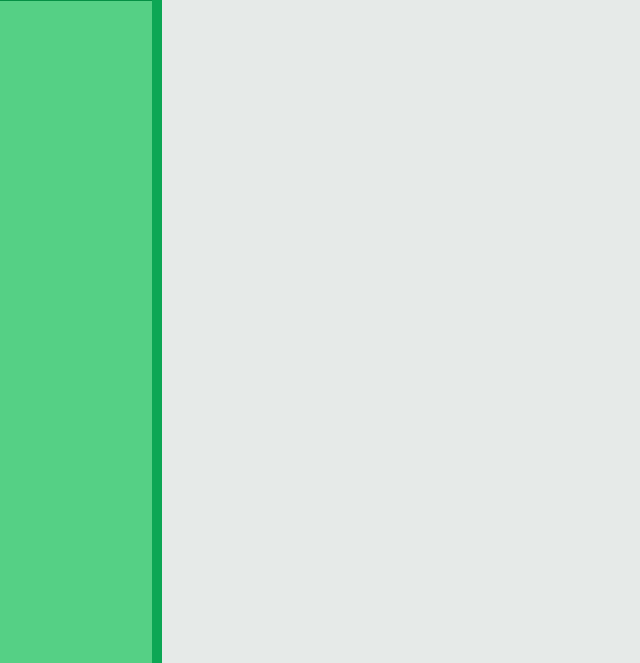
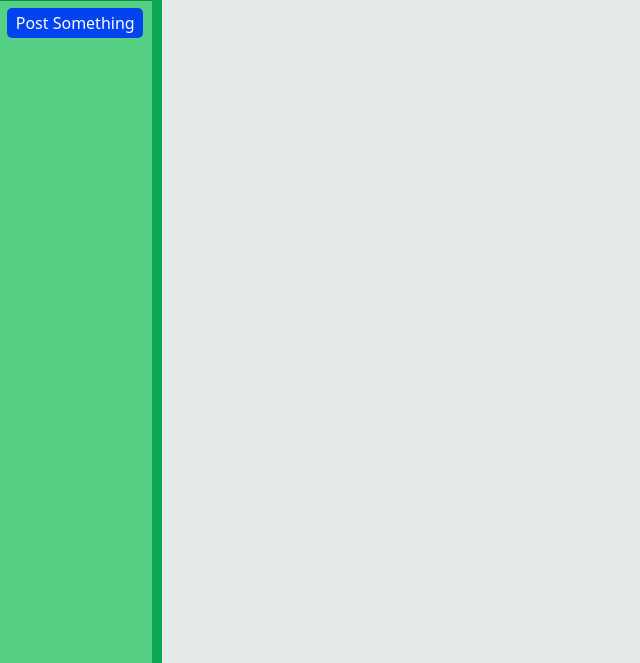
Before and after one commit to Mbiakop1/Kouamedia, a PHP site: a page that uses header.php in a window 1280 px wide. Shown: the part 177-840 px from the top of the page, without its empty margins (0-640 px from the left). Run offline with PHP 8.4, Linux system fonts and the light colour scheme; the visitor is signed in with stand-in values (Sample User, id 1); data that the repository does not hold is empty; some web fonts are replaced.

Commit message:
add post  on users profile

```diff
--- /dev/null
+++ b/Assets/js/kouam.js
@@ -0,0 +1,21 @@
+$(document).ready(function() {
+
+    // button for profile post
+    $('#submit_profile_post').click(function() {
+
+        console.log($('form.profile_post').serialize());
+        $.ajax({
+            type: "POST",
+            url: "./includes/handlers/ajax_submit_profile_post.php",
+            data: $('form.profile_post').serialize(),
+            success: function(msg) {
+                $("#post_form").modal('hide');
+                location.reload();
+            },
+            error: function() {
+                alert('Failure');
+            }
+        });
+
+    });
+});
--- a/header.php
+++ b/header.php
@@ -28,12 +28,13 @@ else {
     <meta http-equiv="X-UA-Compatible" content="IE=edge">
     <meta name="viewport" content="width=device-width, initial-scale=1.0">
     <title>Kouamedia</title>
+    <!------------------ Connecting to ----- javascript ------------------------>
     <script src="https://code.jquery.com/jquery-3.6.0.min.js"
         integrity="sha256-/xUj+3OJU5yExlq6GSYGSHk7tPXikynS7ogEvDej/m4=" crossorigin="anonymous"></script>
-    <!------------------ Connecting to bootstrap----- javascript ------------------------>
     <script src="https://cdn.jsdelivr.net/npm/bootstrap@5.0.1/dist/js/bootstrap.bundle.min.js"
         integrity="sha384-gtEjrD/SeCtmISkJkNUaaKMoLD0//ElJ19smozuHV6z3Iehds+3Ulb9Bn9Plx0x4" crossorigin="anonymous">
     </script>
+    <script src="./Assets/js/kouam.js"></script>
 
     <!------------------ Connecting to bootstrap----- css ------------------------>
 
--- a/includes/classes/Post.php
+++ b/includes/classes/Post.php
@@ -250,6 +250,12 @@ function toggle<?php echo $id;?>() {
 
                             }
 
+                            ?>
+
+<script type="text/javascript"></script>
+
+<?php
+
                     } // end of while loop.
 
                             if($count > $limit){
--- a/profile.php
+++ b/profile.php
@@ -75,18 +75,49 @@ if(isset($_POST['respond_request'])){
 
 
         ?>
+
     </form>
+
+    <input type="submit" class="deep_blue" data-bs-toggle="modal" data-bs-target="#post_form" value="Post Something">
 </div>
 
 
 
+
 <div class="main_column column">
-    <?php
-     echo $username;
+    <?php echo $username; ?>
+</div>
 
-    ?>
 
+<!-- Modal -->
+<div class="modal fade" id="post_form" tabindex="-1" aria-labelledby="postModalLabel" aria-hidden="true">
+    <div class="modal-dialog">
+        <div class="modal-content">
+
+            <div class="modal-header">
+                <h5 class="modal-title" id="exampleModalLabel">Post Something</h5>
+                <button type="button" class="btn-close" data-bs-dismiss="modal" aria-label="Close"></button>
+            </div>
+            <div class="modal-body">
+                <p>This will appear on the user's profile and also their newsfeed for your friends to see</p>
+                <form class="profile_post" action="" method="POST">
+                    <div class="form-group">
+                        <textarea class="form-control" name="post_body"></textarea>
+                        <input type="hidden" name="user_from" value="<?php echo $userLoggedIn;?>">
+                        <input type="hidden" name="user_to" value="<?php echo $username;?>">
+                    </div>
+                </form>
+            </div>
+
+            <div class="modal-footer">
+                <button type="button" class="btn btn-secondary" data-bs-dismiss="modal">Close</button>
+                <button id="submit_profile_post" name="post_button" type="button" class="btn btn-primary">Post</button>
+            </div>
+        </div>
+    </div>
 </div>
+
+
 
 <!----- closing tag for wrapper div in the header--------->
 </div>
```
Also changed, not shown: includes/handlers/ajax_submit_profile_post.php (added, +13 -0 lines), includes/classes/User.php (line endings or trailing spaces), includes/form_handlers/delete_post.php (added).
